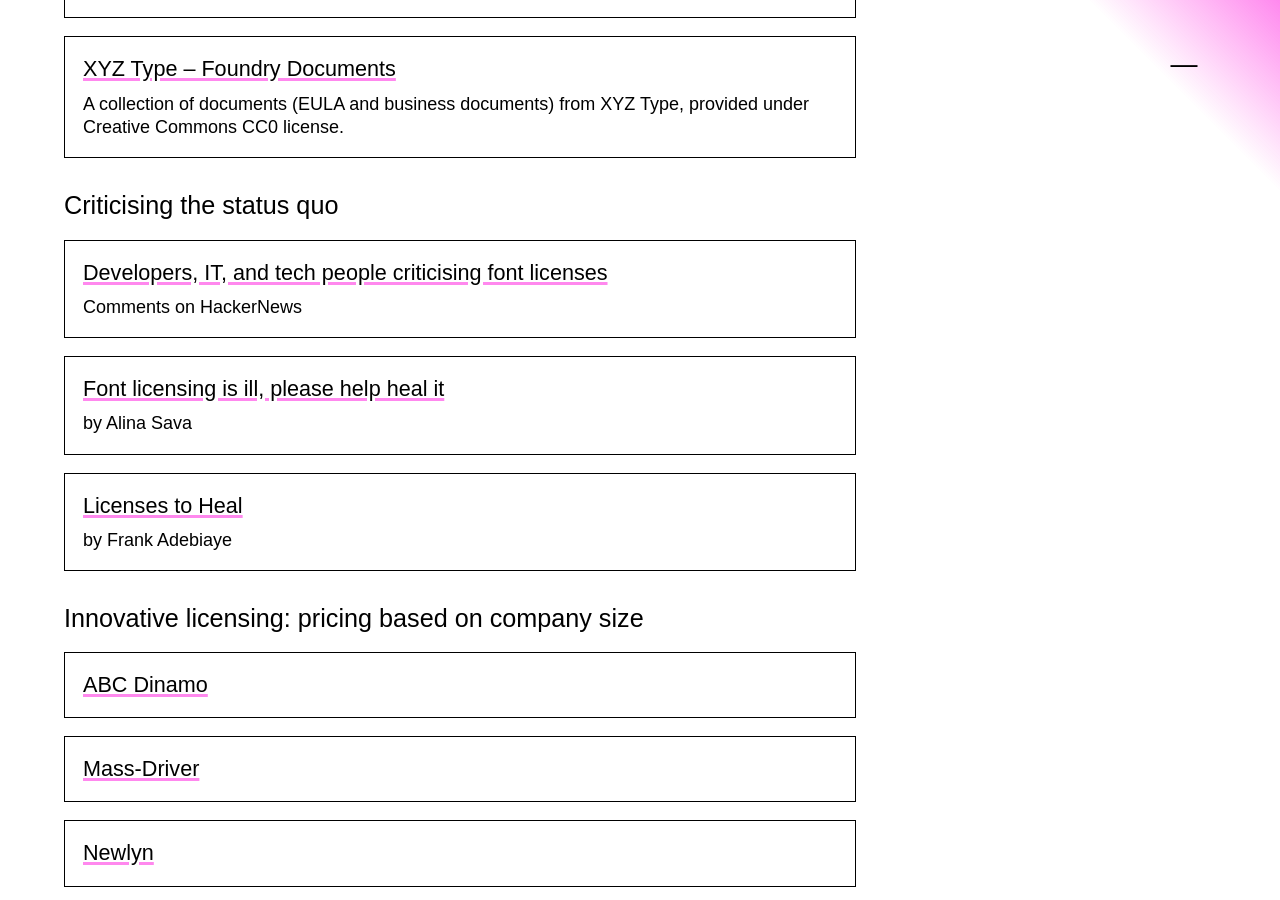
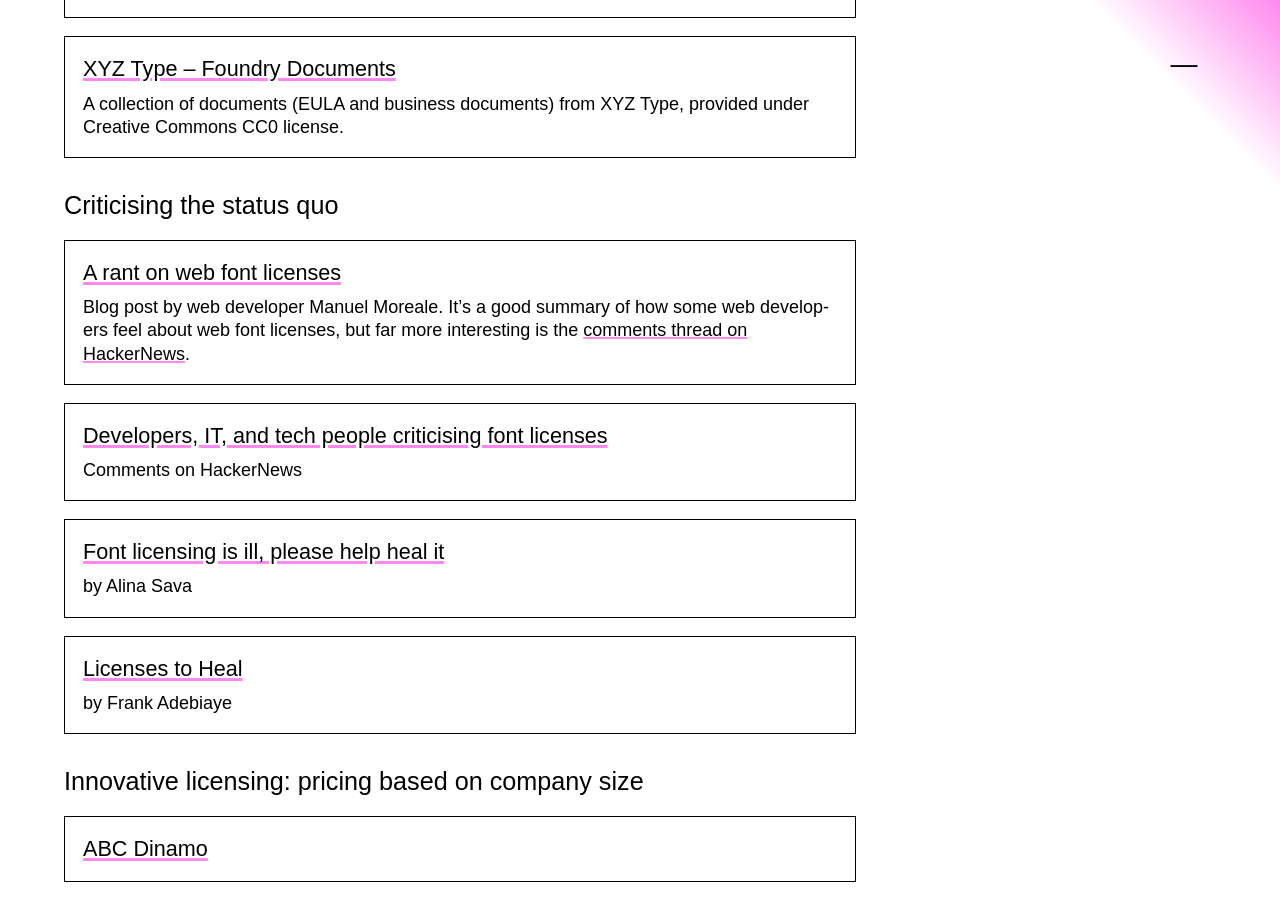
Before and after one commit to justinpenner/type-design-resources, a Jekyll site: the page built from index.md, in a window 1280 px wide and 900 px high, scrolled down 28390 px. Built offline with Jekyll 4.4.1, drawn with Linux system fonts in a browser that asks for light colours; some web fonts are replaced.

Commit message:
Update data.yaml

```diff
--- a/_data/data.yaml
+++ b/_data/data.yaml
@@ -804,6 +804,9 @@
           - name: Developers, IT, and tech people criticising font licenses
             description: Comments on HackerNews
             url: https://news.ycombinator.com/item?id=26441594
+          - name: A rant on web font licenses
+            description: Blog post by web developer Manuel Moreale. It's a good summary of how some web developers feel about web font licenses, but far more interesting is the [comments thread on HackerNews](https://news.ycombinator.com/item?id=35095393).
+            url: https://manuelmoreale.com/a-rant-on-web-font-licenses
       - name: "Innovative licensing: pricing based on company size"
         items:
           - name: ABC Dinamo
```
